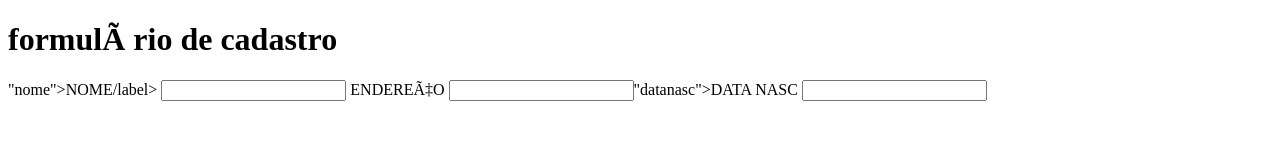
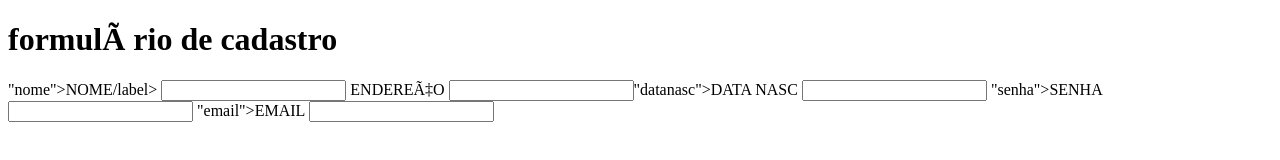
Before and after one commit to cidelainee/formulario-1d, a plain HTML site: page index.html in a window 1280 px wide. Drawn offline with Linux system fonts and the light colour scheme.

Commit message:
Update index.html

```diff
--- a/index.html
+++ b/index.html
@@ -19,3 +19,9 @@
 
                                  <label for>"datanasc">DATA NASC</label>
                                   <input tyoe="text" id="datanasc">
+
+  <label for>"senha">SENHA</label>
+                                  <input tyoe="password" id="senha">
+
+                                                                   <label for>"email">EMAIL</label>
+                                                                     <input tyoe="text" id="datanasc">
```
